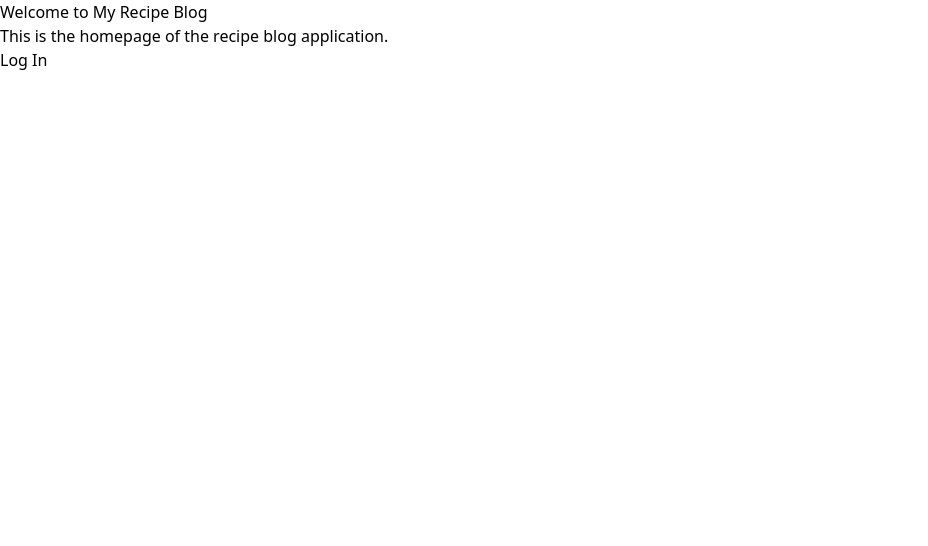
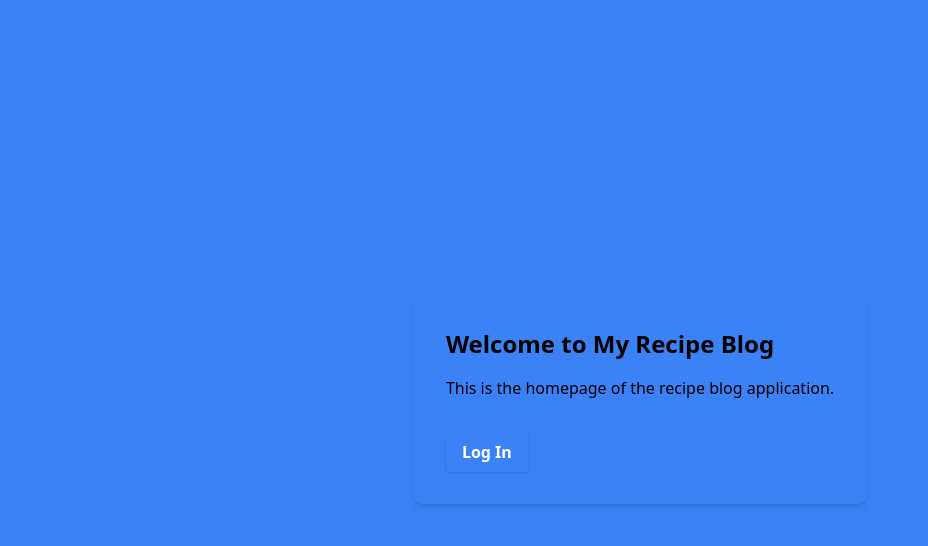
Before and after one commit to Timothy-itayi/next-prisma, a Next.js app in the folder blog/: page / in a window 1280 px wide. Shown: the top 546 px of the page, without its empty margins (0-928 px from the left). Built offline with nearby package versions, Linux system fonts and the light colour scheme.

Commit message:
successfully configure tailwind styling

```diff
--- a/blog/package.json
+++ b/blog/package.json
@@ -16,7 +16,7 @@
     "@types/react-dom": "18.2.7",
     "eslint": "8.47.0",
     "eslint-config-next": "13.4.17",
-    "next": "13.4.17",
+    "next": "^13.4.17",
     "react": "18.2.0",
     "react-dom": "18.2.0",
     "typescript": "5.1.6"
--- a/blog/pages/_app.tsx
+++ b/blog/pages/_app.tsx
@@ -1,6 +1,7 @@
 import { Auth0Provider } from '@auth0/auth0-react'
 import { AppProps } from 'next/app'
-import '../src/styles/globals.css'
+import '../src/styles/globals.css';
+
 function MyApp({ Component, pageProps }: AppProps) {
   const redirectUri =
     typeof window !== 'undefined' ? window.location.origin : ''
--- a/blog/src/styles/globals.css
+++ b/blog/src/styles/globals.css
@@ -1,3 +1,8 @@
 @import 'tailwindcss/base';
 @import 'tailwindcss/components';
 @import 'tailwindcss/utilities';
+
+/* styles/globals.css */
+.global-container {
+    @apply font-sans p-5 max-w-screen-lg mx-auto;
+  }
--- a/blog/tailwind.config.ts
+++ b/blog/tailwind.config.ts
@@ -1,10 +1,15 @@
-import type { Config } from 'tailwindcss'
+import type { Config } from 'tailwindcss';
 
 const config: Config = {
-  content: ['./src/**/*.{js,ts,tsx,jsx}'],
+  content: [
+    "./app/**/*.{js,ts,jsx,tsx,mdx}",
+    "./pages/**/*.{js,ts,jsx,tsx,mdx}",
+    "./components/**/*.{js,ts,jsx,tsx,mdx}"
+  ],
   theme: {
     extend: {},
   },
   plugins: [],
-}
-export default config
+};
+
+export default config;
```
Also changed, not shown: 1 other file (tests, documents, lock files or other folders).
